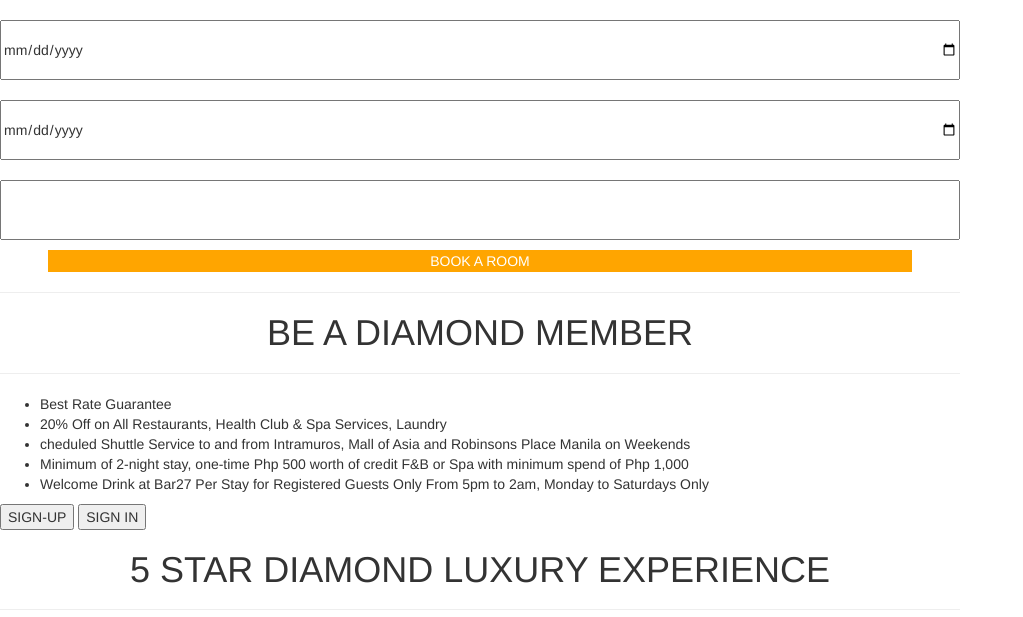
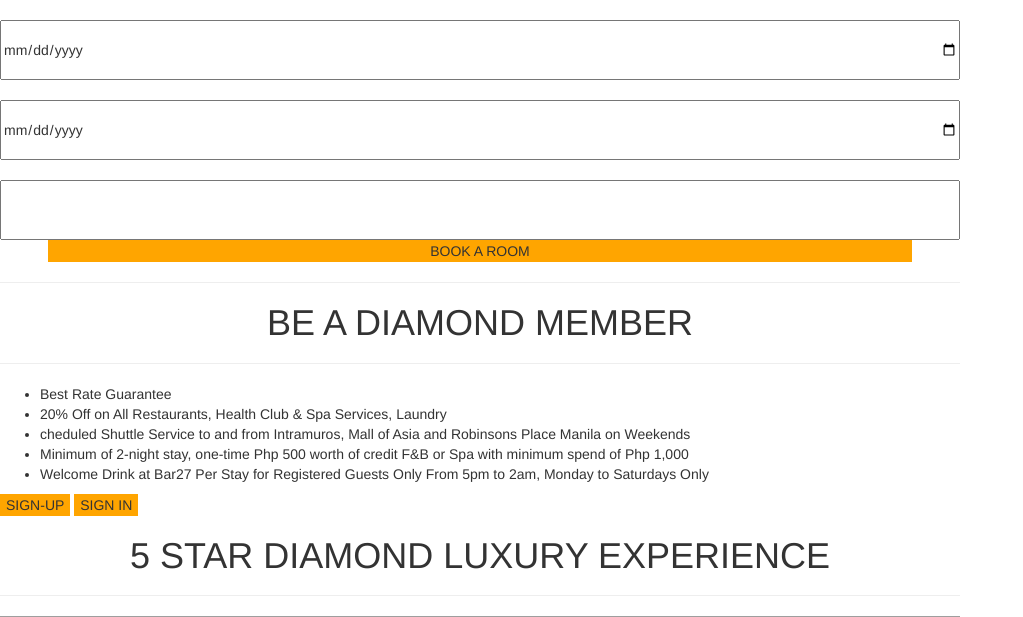
Before and after one commit to pochhhhh/Majestic-Rooms, a PHP site: page / in a window 1280 px wide. Shown: the part 881-1498 px from the top of the page, without its empty margins (0-1023 px from the left). Run offline with PHP 8.4, Linux system fonts and the light colour scheme; grey boxes are pictures that could not be loaded.

Commit message:
more css adjustments

```diff
--- a/index.html
+++ b/index.html
@@ -133,8 +133,12 @@
 
 </ul>
 
-<button type="button">SIGN-UP</button>
-<button type="button">SIGN IN</button>
+<div>
+
+<button class="button" type="button">SIGN-UP</button>
+<button class="button" type="button">SIGN IN</button>
+
+</div>
 
 
 </section>
@@ -145,7 +149,6 @@
 <h1>5 STAR DIAMOND LUXURY EXPERIENCE</h1>
 
 <hr>
-
 
 
 <ul class="card-ul">
--- a/style.css
+++ b/style.css
@@ -17,6 +17,15 @@ h1{
 
 	text-align:center;
 
+}
+
+button{
+
+background:orange;
+color:white;
+border:none;
+
+
 
 }
 
@@ -24,13 +33,11 @@ h1{
 
 #home-booking-form div button{
 
+
+width:90%;
+margin-top:10px;
 margin: 0 auto;
 display:block;
-width:90%;
-background:orange;
-color:white;
-border:none;
-margin-top:10px;
 
 }
 
@@ -61,3 +68,19 @@ margin-top:10px;
 	list-style:none;
 
 }
+
+.book-button{
+
+	margin: 0 auto;
+	display: block;
+
+
+}
+
+#section-a div button{
+
+
+
+
+
+}
```
